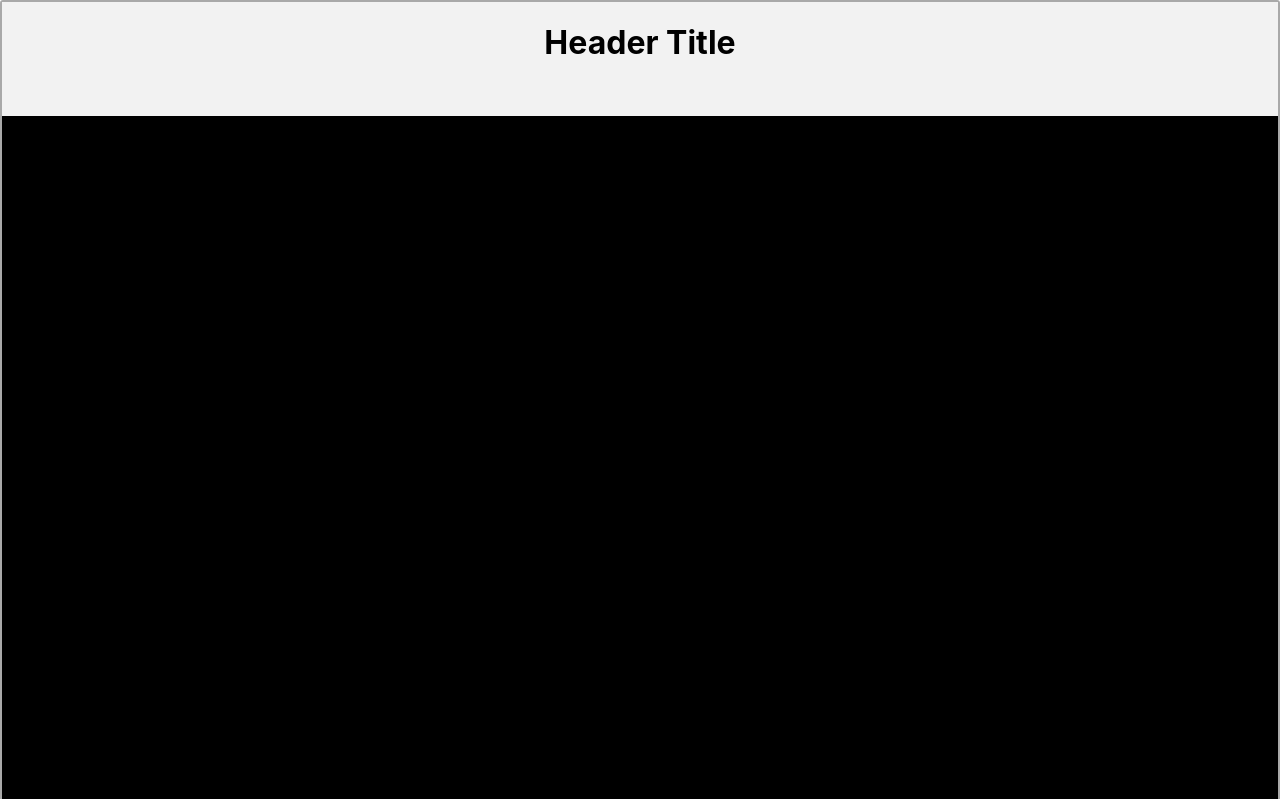
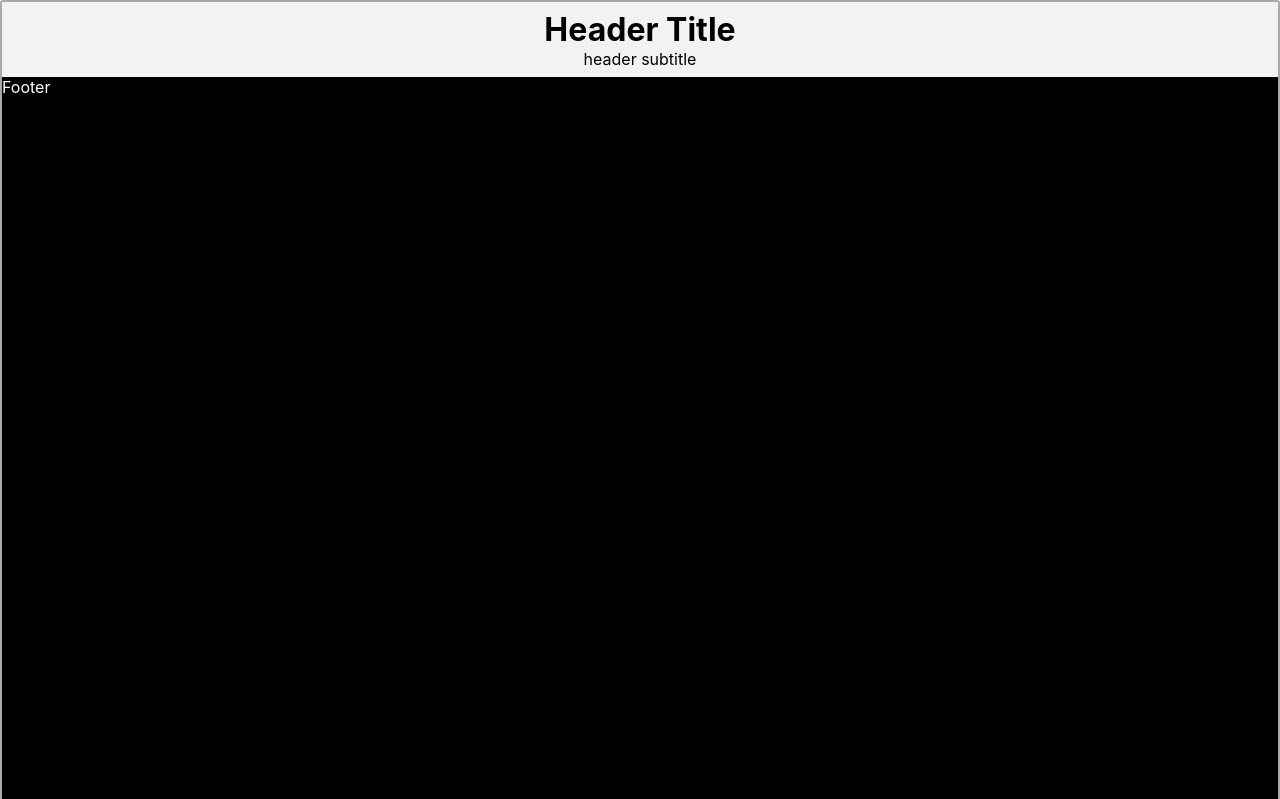
Before and after one commit to TheMartinCrabtree/tristram, a React (Create React App) app in the folder tristram/: page / in a window 1280 px wide. Shown: the top 799 px of the page. Built offline with nearby package versions, Linux system fonts and the light colour scheme.

Commit message:
laying out footer

```diff
--- a/tristram/src/App.tsx
+++ b/tristram/src/App.tsx
@@ -1,13 +1,15 @@
 import React from "react";
 import styled from "styled-components";
 import Header from "./components/header";
+import Footer from "./components/footer";
 // import "./App.css";
 
 // todo header, footer, hero, body
 // body: skills & expertise, projects, experience
 
+// for testing scrolling etc
 const TempBody = styled.div`
-  min-height: 800px;
+  min-height: 1600px;
   background-color: black;
   border-radius: 3px;
   border: 2px solid darkgrey;
@@ -16,7 +18,8 @@ const TempBody = styled.div`
 function App() {
   return (
     <TempBody className="App">
-      <Header title="Header Title" />
+      <Header title="Header Title">header subtitle</Header>
+      <Footer />
     </TempBody>
   );
 }
--- /dev/null
+++ b/tristram/src/components/footer/Footer.tsx
@@ -0,0 +1,14 @@
+import React, { ReactNode } from "react";
+import styled from "styled-components";
+
+type FooterProps = {};
+
+const FooterWrapper = styled.div`
+  color: white;
+`;
+
+const Footer = ({}: FooterProps) => {
+  return <FooterWrapper>Footer</FooterWrapper>;
+};
+
+export default Footer;
--- /dev/null
+++ b/tristram/src/components/footer/index.tsx
@@ -0,0 +1,3 @@
+import Footer from "./Footer";
+
+export default Footer;
--- a/tristram/src/components/header/Header.tsx
+++ b/tristram/src/components/header/Header.tsx
@@ -1,7 +1,7 @@
 import React, { ReactNode } from "react";
 import styled from "styled-components";
 
-type HeadingProps = {
+type HeaderProps = {
   title: string;
   children?: ReactNode;
 };
@@ -12,12 +12,24 @@ const HeaderWrapper = styled.div`
   align-items: center;
 
   margin: 0px;
+  padding: 0.5em 0;
   background-color: white;
   opacity: 0.95;
   color: black;
+
+  position: sticky;
+  top: 0;
+
+  h1 {
+    margin: 0px; !important
+  }
+
+  p {
+    margin: 0px; !important
+  }
 `;
 
-const Header = ({ title, children }: HeadingProps) => {
+const Header = ({ title, children }: HeaderProps) => {
   return (
     <HeaderWrapper>
       <h1>{title}</h1>
```
